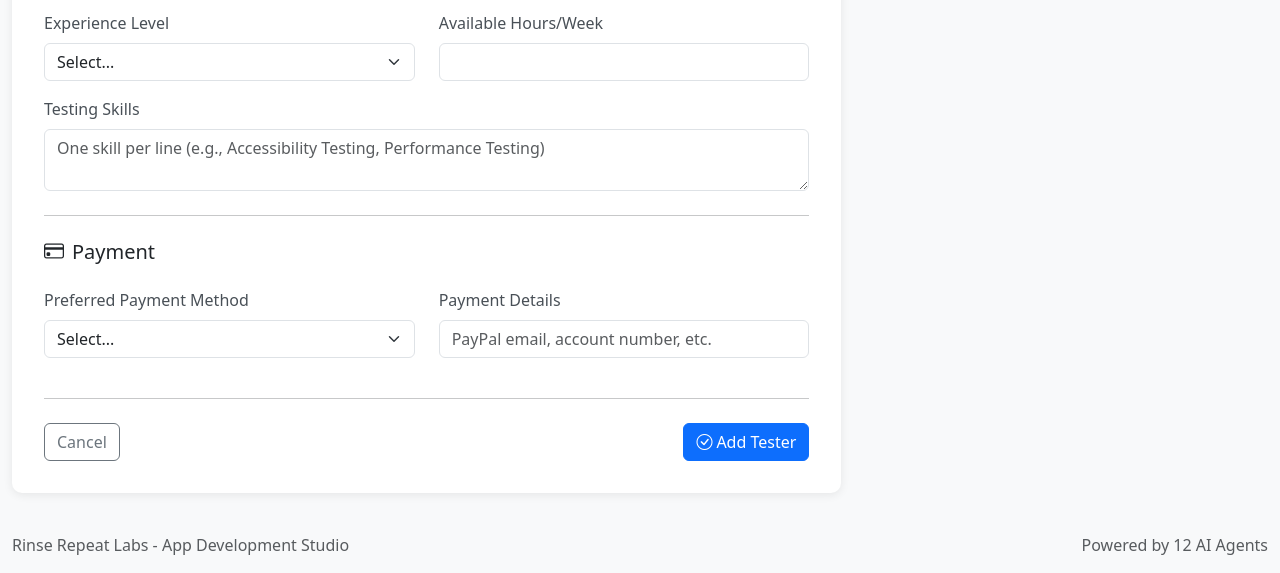
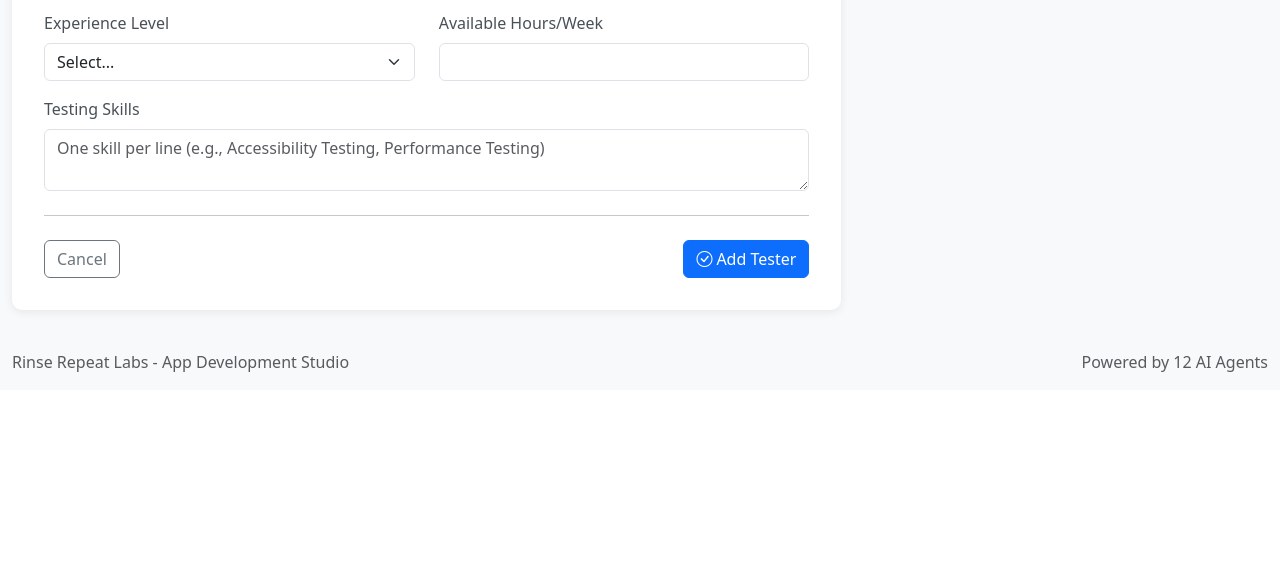
Before and after one commit to imcmurray/RRL, a Flask app: page /testers/new in a window 1280 px wide. Shown: the part 858-1431 px from the top of the page. After the commit the page ends 1230 px from the top, so only its background shows below. Run offline with Flask 3, Linux system fonts and the light colour scheme; some libraries are stand-ins or nearby versions.

Commit message:
Fix tester form to hide payment section on new signups
Payment method and details are now only shown when editing
existing testers, not on the "Add New Tester" form. This
aligns with the become-a-tester workflow where payment info
is collected after approval, not during signup.

```diff
--- a/webapp/templates/testers/form.html
+++ b/webapp/templates/testers/form.html
@@ -103,6 +103,8 @@
 {% endfor %}{% endif %}</textarea>
                     </div>
 
+                    {% if tester %}
+                    <!-- Payment section only shown when editing existing testers -->
                     <hr class="my-4">
                     <h5 class="mb-4"><i class="bi bi-credit-card me-2"></i>Payment</h5>
 
@@ -111,18 +113,19 @@
                             <label for="payment_method" class="form-label">Preferred Payment Method</label>
                             <select class="form-select" id="payment_method" name="payment_method">
                                 <option value="">Select...</option>
-                                <option value="PayPal" {{ 'selected' if tester and tester.payment_method == 'PayPal' }}>PayPal</option>
-                                <option value="Bank Transfer" {{ 'selected' if tester and tester.payment_method == 'Bank Transfer' }}>Bank Transfer</option>
-                                <option value="Venmo" {{ 'selected' if tester and tester.payment_method == 'Venmo' }}>Venmo</option>
-                                <option value="Check" {{ 'selected' if tester and tester.payment_method == 'Check' }}>Check</option>
+                                <option value="PayPal" {{ 'selected' if tester.payment_method == 'PayPal' }}>PayPal</option>
+                                <option value="Bank Transfer" {{ 'selected' if tester.payment_method == 'Bank Transfer' }}>Bank Transfer</option>
+                                <option value="Venmo" {{ 'selected' if tester.payment_method == 'Venmo' }}>Venmo</option>
+                                <option value="Check" {{ 'selected' if tester.payment_method == 'Check' }}>Check</option>
                             </select>
                         </div>
                         <div class="col-md-6 mb-3">
                             <label for="payment_details" class="form-label">Payment Details</label>
                             <input type="text" class="form-control" id="payment_details" name="payment_details"
-                                   value="{{ tester.payment_details if tester else '' }}" placeholder="PayPal email, account number, etc.">
+                                   value="{{ tester.payment_details }}" placeholder="PayPal email, account number, etc.">
                         </div>
                     </div>
+                    {% endif %}
 
                     <hr class="my-4">
 
```
